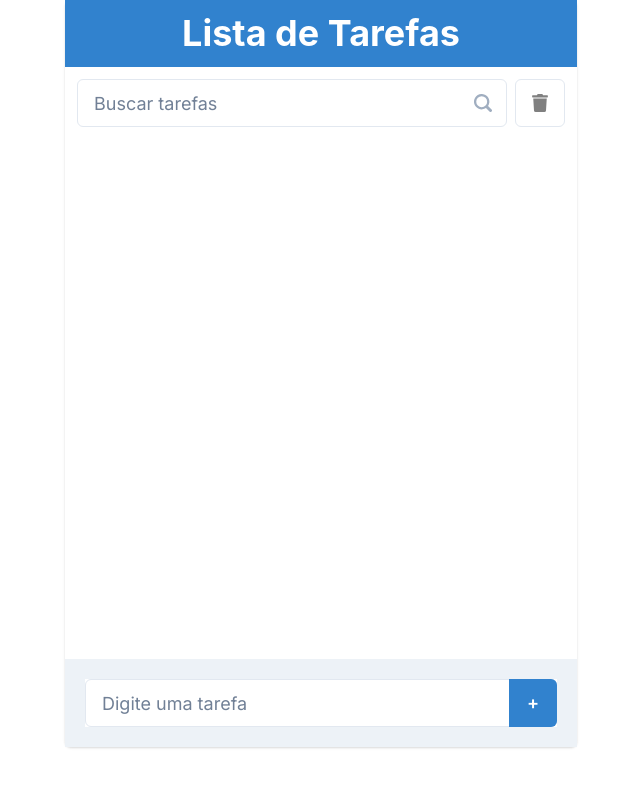
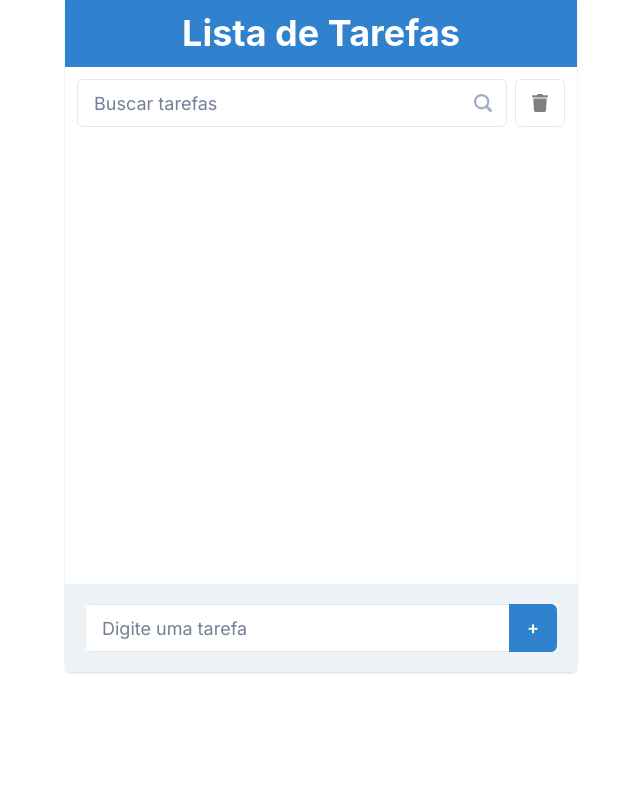
Before and after one commit to ivancmc/todo-app, a Next.js app: page / in a window 1280 px wide. Shown: the top 786 px of the page, without its empty margins (319-959 px from the left). Built offline with nearby package versions, Linux system fonts and the light colour scheme.

Commit message:
acertos na posição do footer

```diff
--- a/src/app/page.tsx
+++ b/src/app/page.tsx
@@ -79,23 +79,17 @@ const TodoApp = () => {
     return task.includes(searchInput);
   });
 
-  const iconSearch = () => {
-    if (searchInput != "") {
-      return (
-        <CloseIcon color={"gray.400"} onClick={() => setSearchInput("")} />
-      );
-    } else {
-      return <Search2Icon color={"gray.400"} />;
-    }
-  };
-
   return (
     <Layout>
       <Center>
-        <Card align={"center"} w={["sm", "md", "lg"]} h="full">
-          <CardHeader w={"full"} p={0}>
+        <Card
+          align={"center"}
+          w={["full", "full", "lg"]}
+          h={{ base: "calc(100vh)", md: "2xl" }}
+        >
+          <CardHeader w={"inherit"} p={0}>
             <Heading
-              w={"full"}
+              w={"inherit"}
               textAlign={"center"}
               bgColor={"blue.500"}
               color={"white"}
@@ -140,11 +134,10 @@ const TodoApp = () => {
             </HStack>
           </CardHeader>
           <CardBody
-            minH={["lg"]}
-            maxH={["md", "md", "lg"]}
+            maxH={{ base: "calc(100vh - 225px)", md: "auto" }}
             overflow={"auto"}
             p={3}
-            w={"full"}
+            w={"inherit"}
           >
             <DragDropContext onDragEnd={onDragEnd}>
               <Droppable droppableId="tasks">
@@ -197,7 +190,13 @@ const TodoApp = () => {
               </Droppable>
             </DragDropContext>
           </CardBody>
-          <CardFooter w={"full"} bgColor={"gray.100"} mt={2}>
+          <CardFooter
+            w={"inherit"}
+            bgColor={"gray.100"}
+            mt={2}
+            bottom={[0, 0, "unset"]}
+            position={["fixed", "fixed", "unset"]}
+          >
             <InputGroup size={"lg"} bgColor={"white"}>
               <Input
                 placeholder="Digite uma tarefa"
```
